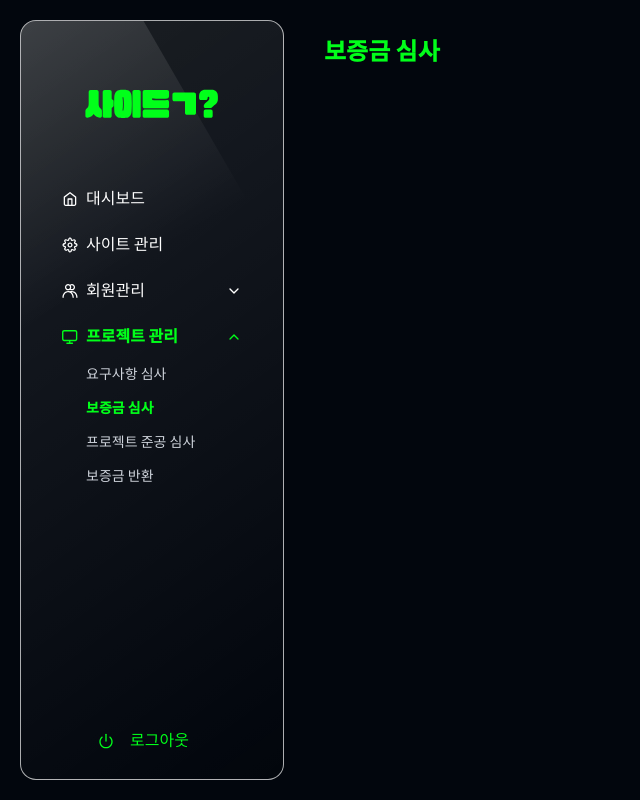
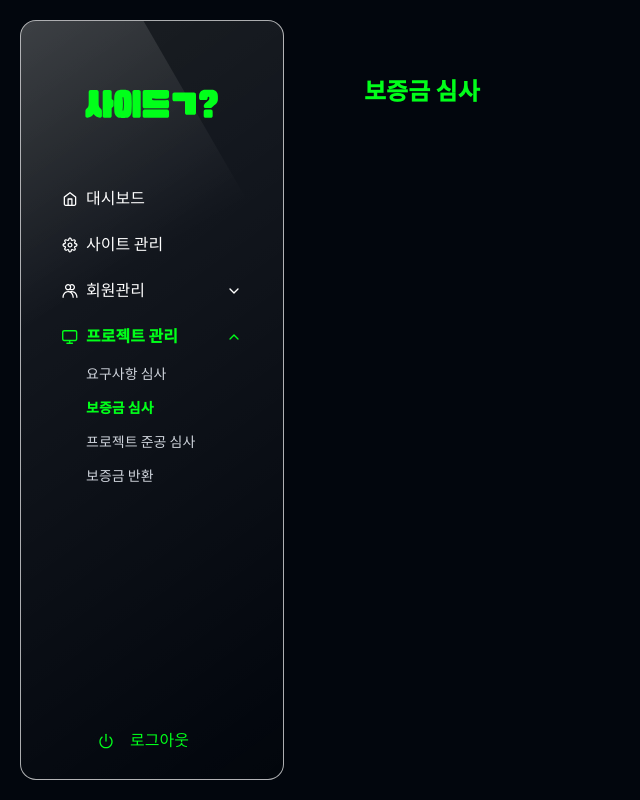
Before and after one commit to siderTeam/FrontEnd-Service, a Next.js app: page /admin/projectManage/depositJudge in a window 1280 px wide. Shown: the whole page, without its empty margins (0-640 px from the left). Built offline with nearby package versions, Linux system fonts and the light colour scheme.

Commit message:
어드민 레이아웃 리팩터링

```diff
--- a/src/app/admin/layout.tsx
+++ b/src/app/admin/layout.tsx
@@ -7,9 +7,9 @@ export const metadata = {
 
 export default function RootLayout({ children }: { children: React.ReactNode }) {
   return (
-    <div style={{ display: 'flex' }} >
+    <div style={{ display: 'flex' }}>
       <RootSidebar />
-      {children}
+      <div style={{ flex: 1, padding: 40 }}>{children}</div>
     </div>
   );
 }
```
